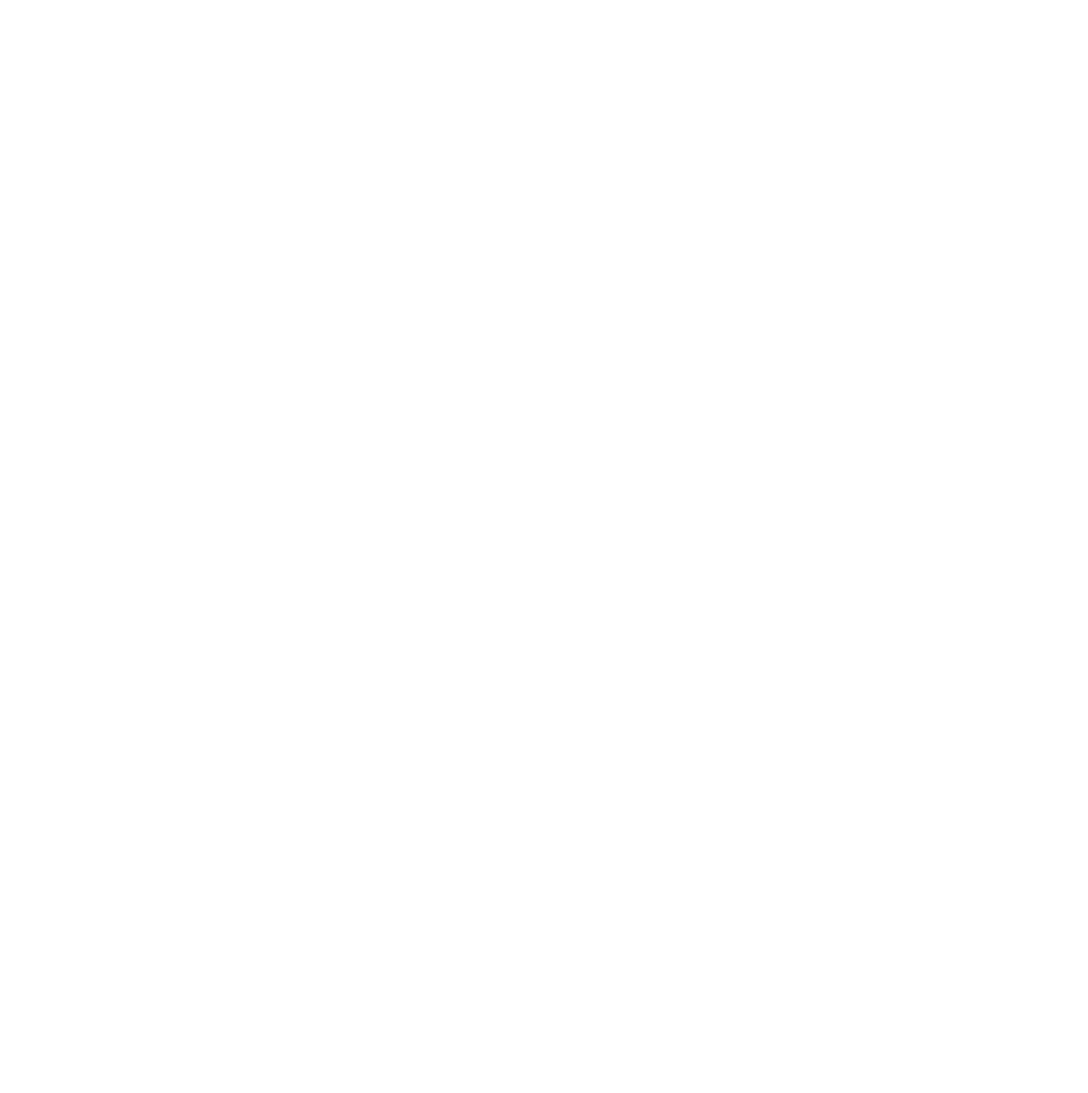
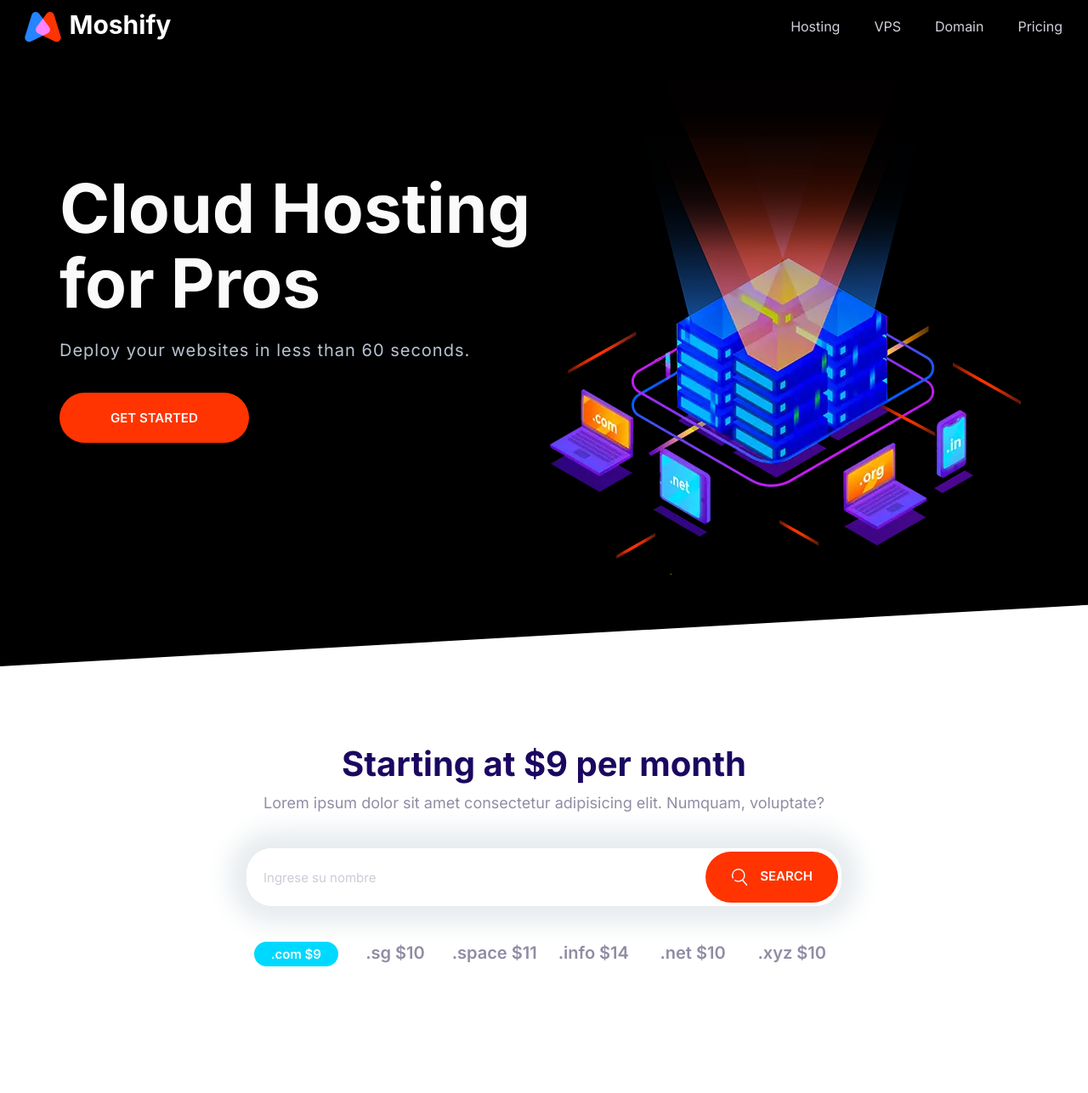
Before and after one commit to ignaf/Moshify, a plain HTML site: page Index.html in a window 1280 px wide. Shown: the whole page at 85% size. Before the commit the page ends 800 px from the top, so only its background shows below. Drawn offline with Linux system fonts and the light colour scheme.

Commit message:
juntando todo

```diff
--- a/Index.html
+++ b/Index.html
@@ -15,6 +15,68 @@
     <link rel="stylesheet" href="css/styles.css" />
   </head>
   <body>
+    <header>
+      <nav class="nav collapsible">
+        <a class="nav__brand" href="/"><img src="images/logo.svg" alt="" /></a>
+        <svg class="icon icon--white nav__toggler">
+          <use xlink:href="images/sprite.svg#menu"></use>
+        </svg>
+        <ul class="list nav__list collapsible__content">
+          <li class="nav__item"><a href="#">Hosting</a></li>
+          <li class="nav__item"><a href="#">VPS</a></li>
+          <li class="nav__item"><a href="#">Domain</a></li>
+          <li class="nav__item"><a href="#">Pricing</a></li>
+        </ul>
+      </nav>
+    </header>
+    <section class="block block--dark block--skewed-left hero">
+      <div class="container grid grid--1x2">
+        <header class="block__header hero__content">
+          <h1 class="block__heading">Cloud Hosting for Pros</h1>
+          <p class="hero__tagline">
+            Deploy your websites in less than 60 seconds.
+          </p>
+          <a href="" class="btn btn--accent btn--stretched">Get Started</a>
+        </header>
+        <picture>
+          <source
+            type="image/webp"
+            srcset="images/banner.webp 1x, images/banner@2x.webp 2x"
+          />
+          <source
+            type="image/png"
+            srcset="images/banner.png 1x, images/banner@2x.png 2x"
+          />
+          <img class="hero__image" src="images/banner.png" alt="" />
+        </picture>
+      </div>
+    </section>
+    <section class="block container block-domain">
+      <header class="block__header">
+        <h2>Starting at $9 per month</h2>
+        <p>
+          Lorem ipsum dolor sit amet consectetur adipisicing elit. Numquam,
+          voluptate?
+        </p>
+      </header>
+      <div class="input-group">
+        <input type="text" class="input" placeholder="Ingrese su nombre" />
+        <button class="btn btn--accent">
+          <svg class="icon icon--white">
+            <use xlink:href="images/sprite.svg#search"></use>
+          </svg>
+          Search
+        </button>
+      </div>
+      <ul class="list block-domain__prices">
+        <li><span class="badge badge--secondary"> .com $9 </span></li>
+        <li>.sg $10</li>
+        <li>.space $11</li>
+        <li>.info $14</li>
+        <li>.net $10</li>
+        <li>.xyz $10</li>
+      </ul>
+    </section>
     <script src="js/main.js"></script>
   </body>
 </html>
```
